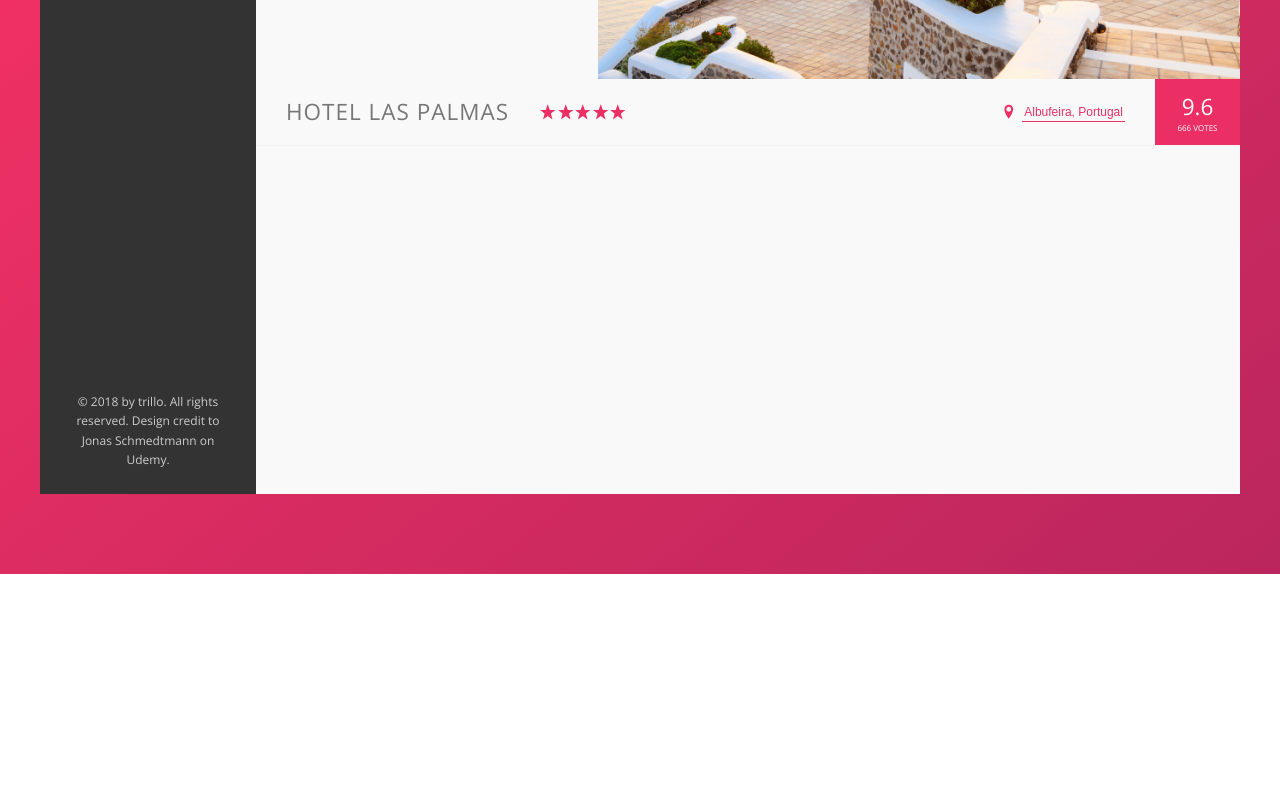
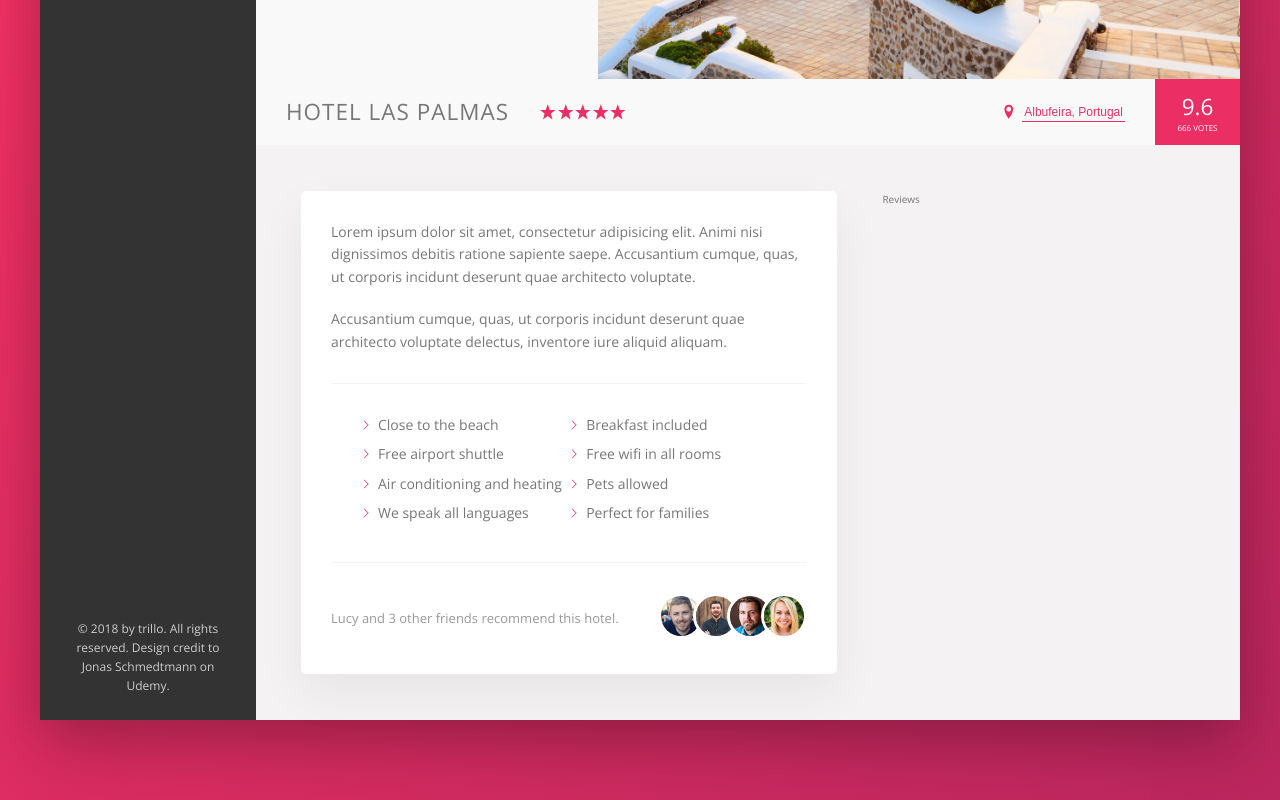
Before and after one commit to SunBlueWind/trillo, a website: page index.html in a window 1280 px wide. Shown: the part 456-1256 px from the top of the page. Before the commit the page ends 1030 px from the top, so only its background shows below. Drawn offline with nearby package versions, Linux system fonts and the light colour scheme.

Commit message:
add description section

```diff
--- a/index.html
+++ b/index.html
@@ -133,6 +133,45 @@
                             <div class="overview__rating-average">9.6</div>
                             <div class="overview__rating-count">666 votes</div>
                         </div>
+                    </div> <!-- overview -->
+
+                    <div class="detail">
+                        <div class="description">
+                            <p class="paragraph">
+                                Lorem ipsum dolor sit amet, consectetur adipisicing elit. Animi nisi dignissimos debitis ratione sapiente saepe.
+                                Accusantium cumque, quas, ut corporis incidunt deserunt quae architecto voluptate.
+                            </p>
+
+                            <p class="paragraph">
+                                Accusantium cumque, quas, ut corporis incidunt deserunt quae architecto voluptate delectus, inventore iure aliquid aliquam.
+                            </p>
+
+                            <ul class="list">
+                                <li class="list__item">Close to the beach</li>
+                                <li class="list__item">Breakfast included</li>
+                                <li class="list__item">Free airport shuttle</li>
+                                <li class="list__item">Free wifi in all rooms</li>
+                                <li class="list__item">Air conditioning and heating</li>
+                                <li class="list__item">Pets allowed</li>
+                                <li class="list__item">We speak all languages</li>
+                                <li class="list__item">Perfect for families</li>
+                            </ul>
+
+                            <div class="recommend">
+                                <p class="recommend__count">
+                                    Lucy and 3 other friends recommend this hotel.
+                                </p>
+                                <div class="recommand__friends">
+                                    <img src="img/user-3.jpg" alt="Friend 1" class="recommend__photo">
+                                    <img src="img/user-4.jpg" alt="Friend 2" class="recommend__photo">
+                                    <img src="img/user-5.jpg" alt="Friend 3" class="recommend__photo">
+                                    <img src="img/user-6.jpg" alt="Friend 4" class="recommend__photo">
+                                </div>
+                            </div>
+                        </div>
+                        <div class="user-reviews">
+                            Reviews
+                        </div>
                     </div>
                 </main>
             </div>
--- a/sass/_base.scss
+++ b/sass/_base.scss
@@ -20,7 +20,9 @@
     --color-grey-dark-1: #333;
     --color-grey-dark-2: #777;
     --color-grey-dark-3: #999;
-    --shadow-dark-lg: box-shadow: 0 2rem 6rem rgba(0, 0, 0, .3);
+    --shadow-dark-lg: 0 2rem 6rem rgba(0, 0, 0, .3);
+    --shadow-light-lg: 0 2rem 5rem rgba(0, 0, 0, .06);
+    --line: 1px solid var(--color-grey-light-2);
 }
 
 * {
--- a/sass/_components.scss
+++ b/sass/_components.scss
@@ -208,7 +208,7 @@
 .overview {
     display: flex;
     align-items: center;
-    border-bottom: 1px solid var(--color-grey-light-2);
+    border-bottom: var(--line);
 
     &__heading {
         font-size: 2.25rem;
@@ -288,6 +288,83 @@
     }
 }
 
+/////////////////////////////////////
+// PARAGRAPH
+
+.paragraph:not(:last-of-type) {
+    margin-bottom: 2rem;
+}
+
+/////////////////////////////////////
+// LIST
+
+.list {
+    list-style: none;
+    margin: 3rem 0;
+    padding: 3rem;
+    border-top: var(--line);
+    border-bottom: var(--line);
+    display: flex;
+    flex-wrap: wrap;
+
+    &__item {
+        flex: 0 0 50%;
+        margin-bottom: .7rem;
+    }
+
+    &__item::before {
+        content: "";
+        display: inline-block;
+        height: 1rem;
+        width: 1rem;
+        margin-right: .7rem;
+
+        // Older browsers
+        // background-image: url(../img/chevron-thin-right.svg);
+        // background-size: cover;
+
+        background-color: var(--color-primary);
+        -webkit-mask-image: url(../img/chevron-thin-right.svg);
+        -webkit-mask-size: cover;
+        mask-image: url(../img/chevron-thin-right.svg);
+        mask-size: cover;
+    }
+}
+
+/////////////////////////////////////
+// RECOMMEND
+
+.recommend {
+    font-size: 1.3rem;
+    color: var(--color-grey-dark-3);
+    display: flex;
+    align-items: center;
+    justify-content: space-between;
+
+    &__count {
+        // margin-right: auto;
+    }
+
+    &__friends {
+
+    }
+
+    &__photo {
+        box-sizing: content-box;
+        height: 4rem;
+        width: 4rem;
+        border-radius: 50%;
+        border: 3px solid #fff;
+
+        &:not(:last-child) {
+            margin-right: -1.5rem;
+        }
+    }
+}
+
+/////////////////////////////////////
+// ANIMATIONS
+
 @keyframes pulsate {
     0% {
         transform: scale(1);
--- a/sass/_layout.scss
+++ b/sass/_layout.scss
@@ -11,7 +11,7 @@
     font-size: 1.4rem;
     height: 7rem;
     background-color: #fff;
-    border-bottom: 1px solid var(--color-grey-light-2);
+    border-bottom: var(--line);
     display: flex;
     justify-content: space-between;
     align-items: center;
@@ -31,6 +31,26 @@
 }
 
 .hotel-view {
-    height: 80rem;
     flex: 1;
 }
+
+.detail {
+    display: flex;
+    padding: 4.5rem;
+    background-color: var(--color-grey-light-2);
+    border-bottom: var(--line);
+}
+
+.description {
+    font-size: 1.4rem;
+    background-color: #fff;
+    box-shadow: var(--shadow-light-lg);
+    border-radius: .5rem;
+    padding: 3rem;
+    flex: 0 0 60%;
+    margin-right: 4.5rem;
+}
+
+.user-reviews {
+    flex: 1;
+}
```
Also changed, not shown: css/style.css, img/SVG/aircraft-take-off.svg (deleted), img/SVG/bookmark.svg (deleted), img/SVG/chat.svg (deleted), img/SVG/chevron-thin-right.svg (deleted), img/SVG/home.svg (deleted), img/SVG/key.svg (deleted), img/SVG/location-pin.svg (deleted), img/SVG/magnifying-glass.svg (deleted), img/SVG/map.svg (deleted), img/SVG/star.svg (deleted).
